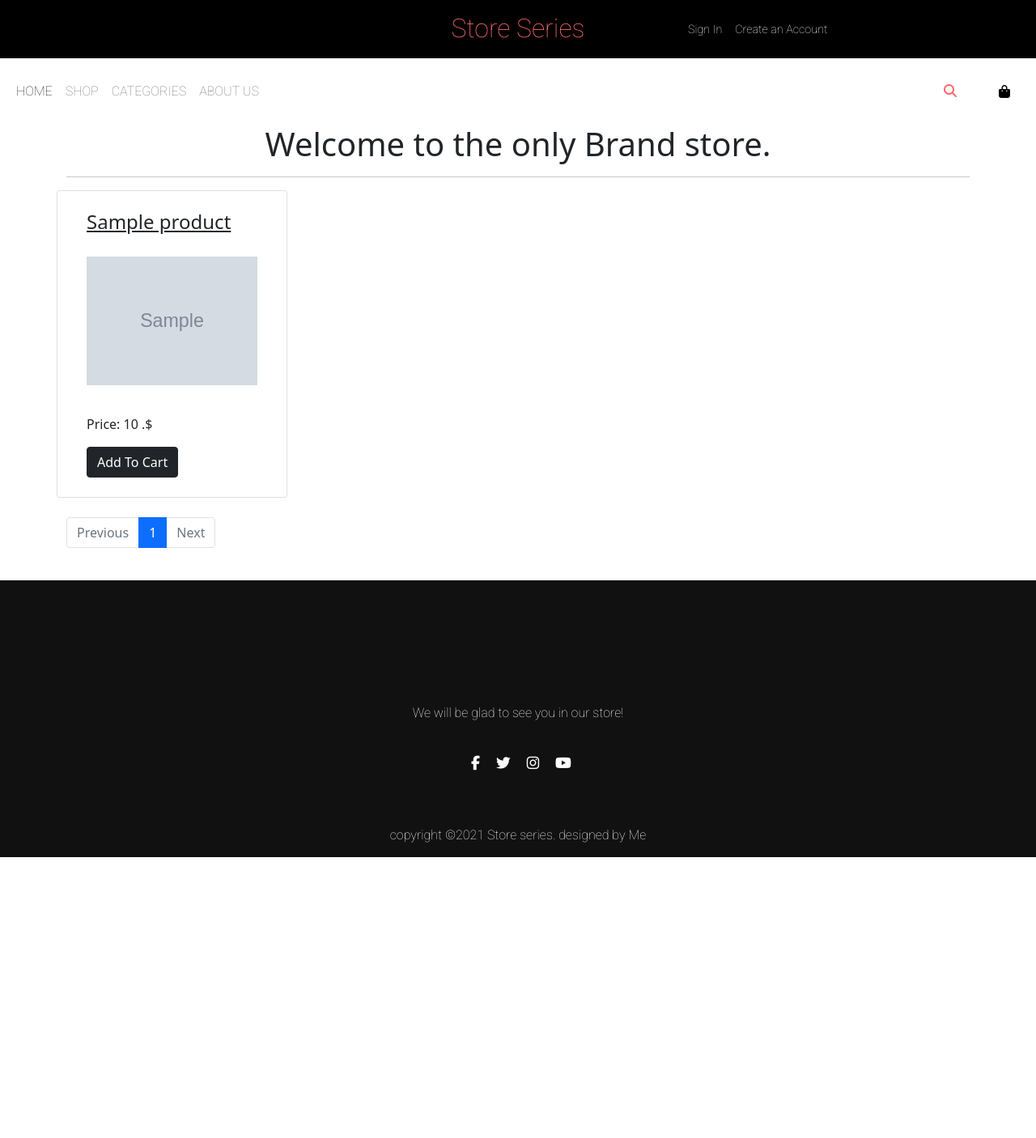
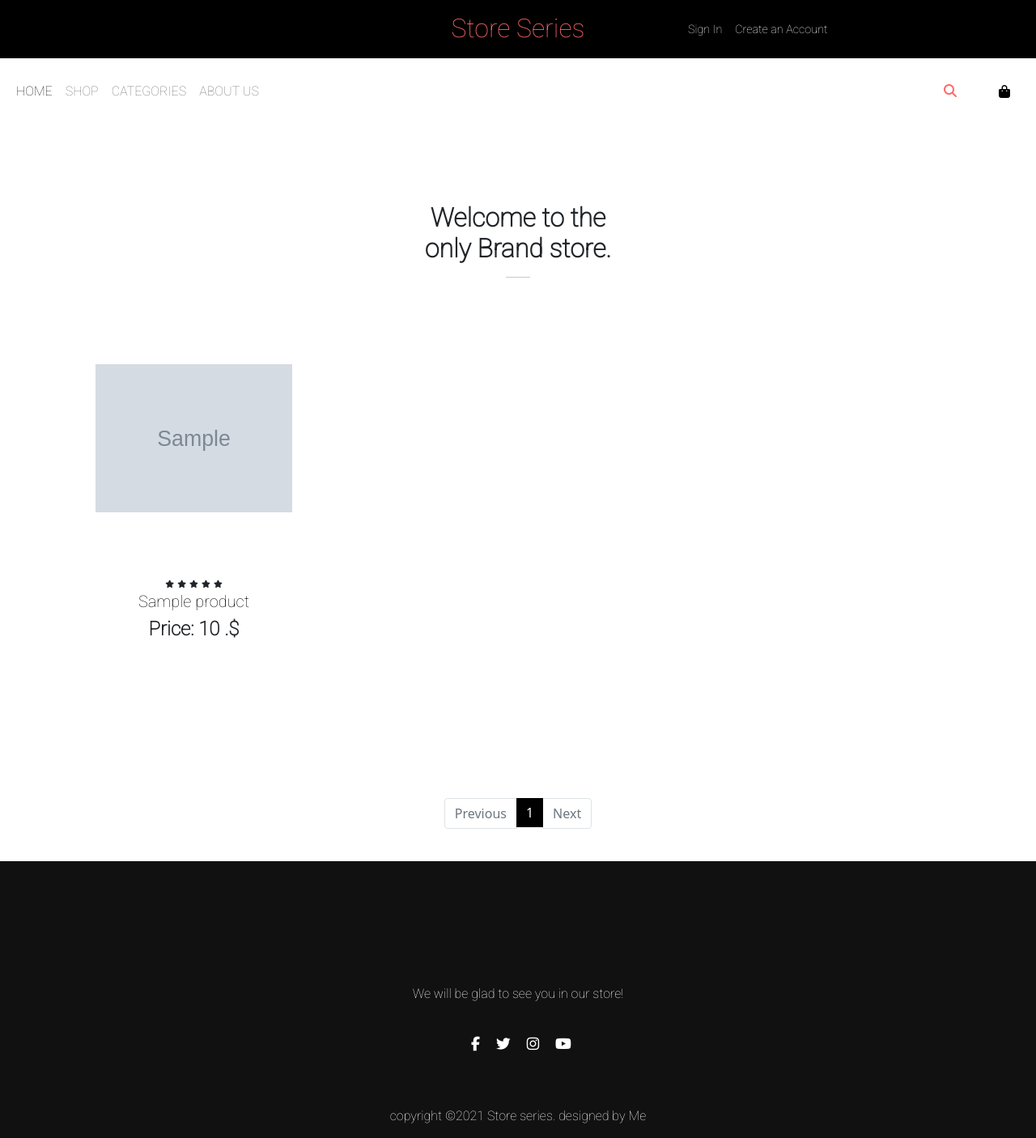
Before and after one commit to TonySinero/Web_store, a Django app: page /all/ in a window 1280 px wide. Shown: the whole page at 81% size. Before the commit the page ends 1059 px from the top, so only its background shows below. Run offline with Django 3.2, Linux system fonts and the light colour scheme; tables that the repository leaves empty hold one stand-in row (values such as "Sample post"); grey boxes marked "Sample" are stand-in pictures; some libraries are stand-ins or nearby versions; some web fonts are replaced.

Commit message:
shop update

```diff
--- a/static/css/main.css
+++ b/static/css/main.css
@@ -310,8 +310,6 @@ h2.title:after{
     padding-top: 40px;
     color: #fff;
 
-
-
 }
 
 .footer-content{
@@ -401,3 +399,99 @@ h2.title:after{
     color: var(--text-color);
     transition: 0.5s;
 }
+#featured h2{
+    font-family: var(--roboto);
+    font-weight: bold;
+}
+#featured h2:hover{
+    color: var(--text-color);
+    transition: 0.5s;
+}
+.product{
+    cursor: pointer;
+    margin-bottom: 2rem;
+}
+.product img{
+    transition: 0.3s all;
+
+}
+.product:hover img{
+    opacity: 0.7;
+
+}
+.p-name{
+    color: black;
+    text-decoration: none;
+    font-family: var(--roboto);
+}
+.p-name:hover{
+    color: var(--text-color);
+    transition: 0.5s;
+}
+.p-price{
+    font-family: var(--roboto);
+    font-weight: bold;
+}
+.buy-btn{
+    background-color: black;
+    transform: translateY(20px);
+    opacity: 0;
+    transition: 0.3s all;
+    appearance: none;
+    border: 0;
+    border-radius: 5px;
+    padding: 8px 16px;
+    font-size: 12px;
+
+}
+.buy-btn a{
+    color: white;
+    text-decoration: none;
+    font-family: var(--roboto);
+}
+.buy-btn:hover{
+    transform: translateY(0);
+    opacity: 1;
+
+}
+hr{
+    width: 30px;
+    height: 2px;
+
+}
+.star i{
+    font-size: 0.6rem;
+}
+body > div.container > nav > ul > li.page-item.active > a{
+    background-color: black;
+    border: white;
+}
+body > div.container > nav > ul > li:nth-child(n):hover>a{
+    background-color: var(--text-color);
+    color: white;
+    transition: 0.5s;
+}
+.pagination a{
+    color: black;
+}
+
+#catego{
+    color: var(--text-color);
+    font-family: var(--roboto);
+    font-weight: bold;
+
+}
+#catego:hover{
+    color: black;
+    transition: 0.5s;
+}
+
+#success{
+    font-family: var(--roboto);
+    font-weight: bold;
+    margin-top: 200px;
+}
+#success:hover{
+    color: lime;
+    transition: 0.5s;
+}
--- a/templates/all.html
+++ b/templates/all.html
@@ -4,23 +4,35 @@
 
 {% block content %}
 <div class="container">
-    <h1 class="text-center">Welcome to the only Brand store. </h1>
-    <hr>
-    <div class="row mt-3">
-        {% for p in product_list %}
-        <div class="col-md-3 card">
-            <div class="m-4">
-                <h4><a class="text-dark" href="{% url 'main:productdetail' p.slug %}">{{p.title}}</a></h4>
-                <img src="{{p.image.url}}" alt="" class="img-fluid" style="height: 200px; object-fit: contain;">
-                <p class="mt-3">Price: {{p.selling_price}} .$</p>
-                <a href="{% url 'main:addtocart' p.id %}" class="btn btn-dark">Add To Cart</a>
+    <section id="featured" class="my-5 py-5">
+        <div class="container text-center col-lg-3 col-md-4 col-12">
+            <h2 >Welcome to the only Brand store.</h2>
+            <hr class="mx-auto mb-5">
+        </div>
+
+        <div class="row mt-4 mx-auto container">
+            {% for p in product_list %}
+            <div class="product text-center col-lg-3 col-md-4 col-12">
+                <img src="{{p.image.url}}"  alt="" class="img-fluid mb-3" style="height: 300px; object-fit: contain;">
+                <div class="star">
+                    <i class="fas fa-star"></i>
+                    <i class="fas fa-star"></i>
+                    <i class="fas fa-star"></i>
+                    <i class="fas fa-star"></i>
+                    <i class="fas fa-star"></i>
+                </div>
+                <h5><a class="p-name" href="{% url 'main:productdetail' p.slug %}">{{p.title}}</a></h5>
+                <h4 class="p-price">Price: {{p.selling_price}} .$</h4>
+                <button class="buy-btn"><a href="{% url 'main:addtocart' p.id %}">Buy Now</a></button>
             </div>
+            {% endfor %}
         </div>
-        {% endfor %}
-    </div>
+
+    </section>
+
     <br>
     <nav aria-label="...">
-        <ul class="pagination">
+        <ul class="pagination justify-content-center">
             {% if product_list.has_previous %}
             <li class="page-item">
                 <a class="page-link" href="?page={{ product_list.previous_page_number }}">Previous</a>
@@ -52,4 +64,5 @@
       </nav>
 </div>
 <br>
+
 {% endblock %}
```
Also changed, not shown: static/css/style.css (+99 -4 lines), templates/about.html (+16 -0 lines), templates/addtocart.html (+2 -10 lines), templates/allproducts.html (+23 -10 lines), templates/home.html (+1 -11 lines).
